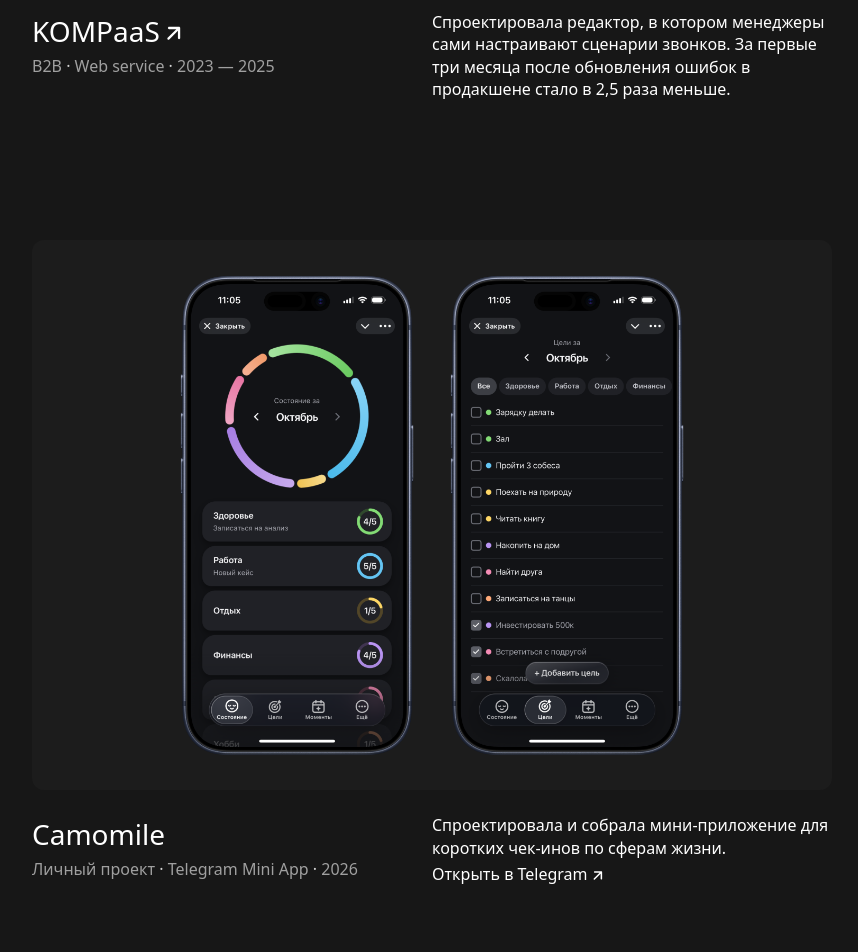
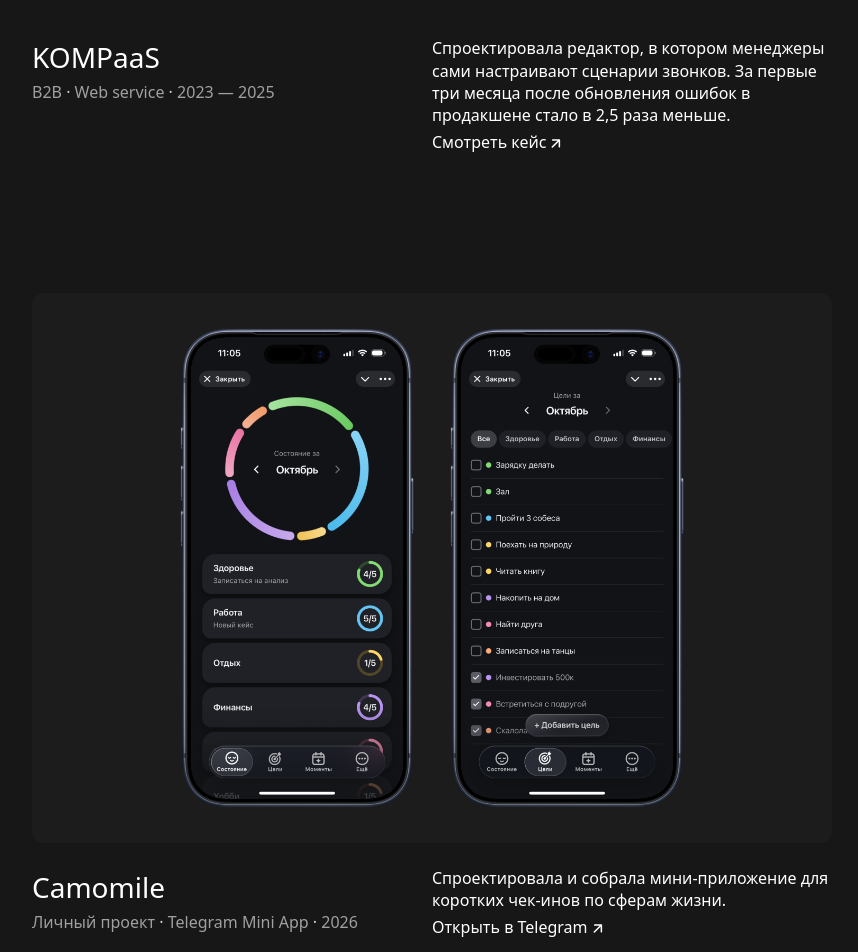
Before and after one commit to him9li9/portfolio, a Next.js app: page / in a window 1280 px wide. Shown: the part 1920-2872 px from the top of the page, without its empty margins (208-1066 px from the left). Built offline with nearby package versions, Linux system fonts and the light colour scheme; no server answers; grey boxes are pictures that could not be loaded.

Commit message:
Move case links to consistent homepage calls to action

```diff
--- a/src/components/home-page.tsx
+++ b/src/components/home-page.tsx
@@ -30,26 +30,14 @@ type ProjectDetailsProps = {
   href: string;
   meta: string;
   description: string;
-  actionLabel?: string;
+  externalActionLabel?: string;
 };
 
-function ProjectDetails({ title, href, meta, description, actionLabel }: ProjectDetailsProps) {
+function ProjectDetails({ title, href, meta, description, externalActionLabel }: ProjectDetailsProps) {
   return (
     <div className="grid w-full gap-space-3 sm:grid-cols-2 sm:gap-0">
       <div className="flex min-w-0 flex-col items-start gap-[4px]">
-        {actionLabel ? (
-          <h3 className="text-[28px] font-medium leading-[40px]">{title}</h3>
-        ) : (
-          <Link
-            href={href}
-            prefetch={false}
-            aria-label={"Открыть кейс " + title}
-            className="group link-underline link-underline-arrow-24 inline-flex max-w-full items-end gap-[2px] focus-visible:outline-offset-4"
-          >
-            <h3 className="text-[28px] font-medium leading-[40px]">{title}</h3>
-            <Image src={assets.arrowOutward} alt="" width={24} height={24} className="mb-[5px] h-6 w-6 shrink-0" />
-          </Link>
-        )}
+        <h3 className="text-[28px] font-medium leading-[40px]">{title}</h3>
         <p className="text-[16px] leading-[1.4] text-[#a0a0a0]">
           {meta.split(" · ").map((part, index) => (
             <span key={index}>
@@ -59,29 +47,30 @@ function ProjectDetails({ title, href, meta, description, actionLabel }: Project
           ))}
         </p>
       </div>
-      {actionLabel ? (
-        <div className="flex flex-col items-start gap-[4px]">
-          <p className="text-[16px] leading-[1.4] text-primary">{description}</p>
-          <InlineLink href={href}>{actionLabel}</InlineLink>
-        </div>
-      ) : (
+      <div className="flex flex-col items-start gap-[4px]">
         <p className="text-[16px] leading-[1.4] text-primary">{description}</p>
-      )}
+        {externalActionLabel ? (
+          <InlineLink href={href}>{externalActionLabel}</InlineLink>
+        ) : (
+          <InlineLink href={href} internal ariaLabel={`Смотреть кейс ${title}`}>Смотреть кейс</InlineLink>
+        )}
+      </div>
     </div>
   );
 }
 
-function InlineLink({ href, children }: { href: string; children: string }) {
-  return (
-    <a
-      href={href}
-      target="_blank"
-      rel="noopener noreferrer"
-      className="group link-underline link-underline-arrow-16 inline-flex items-end gap-[2px] text-[16px] leading-[1.4]"
-    >
+function InlineLink({ href, children, internal = false, ariaLabel }: { href: string; children: string; internal?: boolean; ariaLabel?: string }) {
+  const className = "group link-underline link-underline-arrow-16 inline-flex items-end gap-[2px] text-[16px] leading-[1.4]";
+  const contents = (
+    <>
       {children}
       <Image src={assets.arrowOutward} alt="" width={16} height={16} className="mb-[1px] h-4 w-4 shrink-0" />
-    </a>
+    </>
+  );
+  return internal ? (
+    <Link href={href} prefetch={false} aria-label={ariaLabel} className={className}>{contents}</Link>
+  ) : (
+    <a href={href} target="_blank" rel="noopener noreferrer" className={className}>{contents}</a>
   );
 }
 
@@ -329,7 +318,7 @@ export function HomePage() {
               href={camomileUrl}
               meta="Личный проект · Telegram Mini App · 2026"
               description="Спроектировала и собрала мини-приложение для коротких чек-инов по сферам жизни."
-              actionLabel="Открыть в Telegram"
+              externalActionLabel="Открыть в Telegram"
             />
           </article>
         </motion.section>
```
